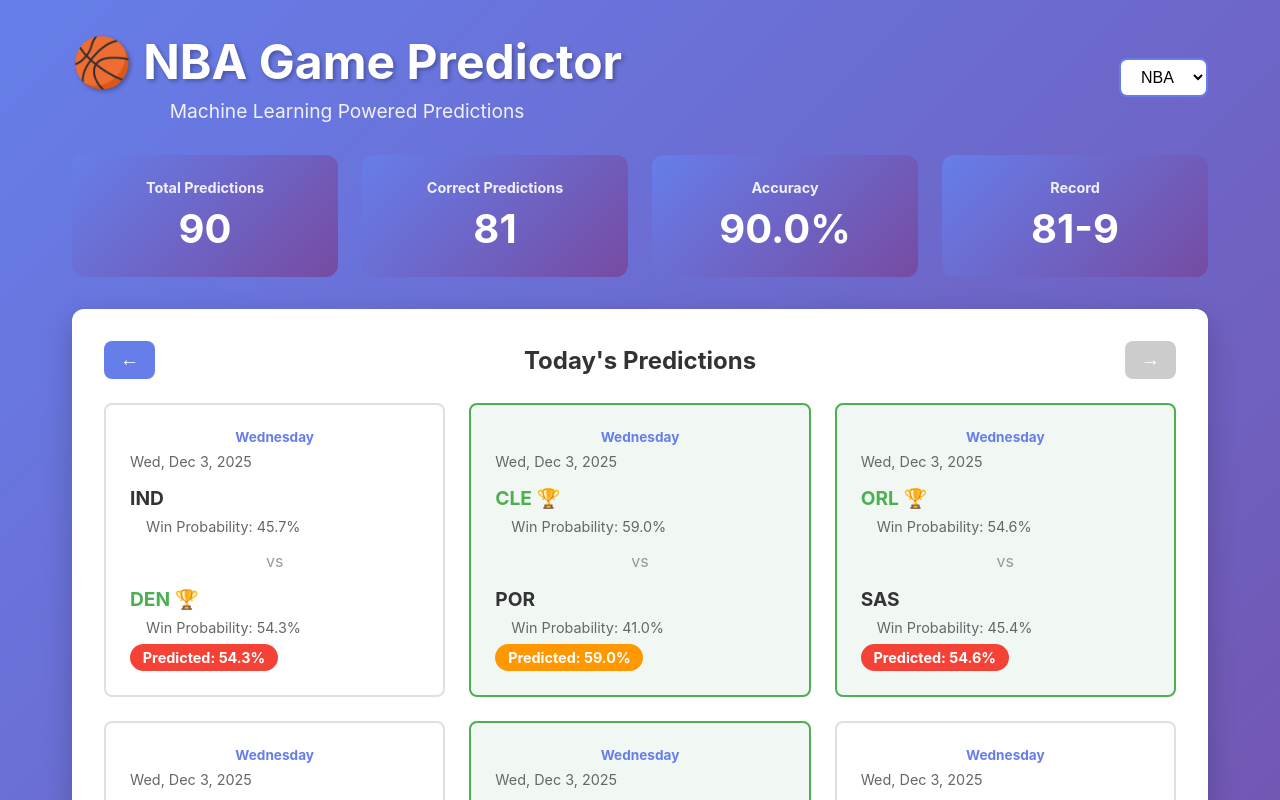
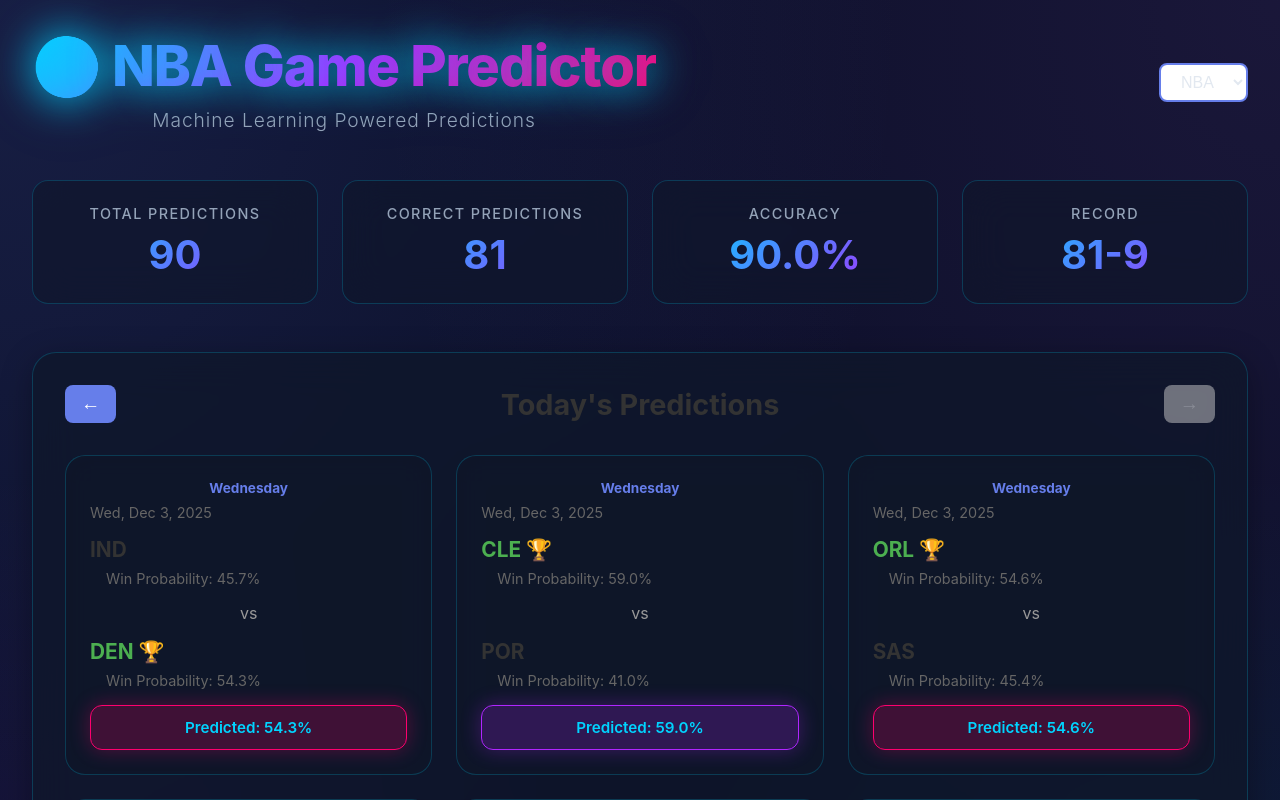
Before and after one commit to Fletcher15478/nba-game-predictor, a Next.js app: page / in a window 1280 px wide. Shown: the top 800 px of the page. Built offline with nearby package versions, Linux system fonts and the light colour scheme.

Commit message:
Add futuristic high-tech styling with neon effects, glassmorphism, and animations

```diff
--- a/app/globals.css
+++ b/app/globals.css
@@ -1,169 +1,405 @@
 * {
+  margin: 0;
+  padding: 0;
   box-sizing: border-box;
-  padding: 0;
-  margin: 0;
 }
 
-html,
+:root {
+  --primary-gradient: linear-gradient(135deg, #667eea 0%, #764ba2 100%);
+  --secondary-gradient: linear-gradient(135deg, #f093fb 0%, #f5576c 100%);
+  --tech-gradient: linear-gradient(135deg, #00d2ff 0%, #3a7bd5 100%);
+  --dark-bg: #0a0e27;
+  --card-bg: rgba(15, 23, 42, 0.8);
+  --glass-bg: rgba(255, 255, 255, 0.05);
+  --neon-blue: #00d4ff;
+  --neon-purple: #b026ff;
+  --neon-pink: #ff006e;
+}
+
 body {
-  max-width: 100vw;
-  overflow-x: hidden;
-  font-family: -apple-system, BlinkMacSystemFont, 'Segoe UI', 'Roboto', 'Oxygen',
-    'Ubuntu', 'Cantarell', 'Fira Sans', 'Droid Sans', 'Helvetica Neue',
-    sans-serif;
+  font-family: 'Inter', -apple-system, BlinkMacSystemFont, 'Segoe UI', 'Roboto', 'Oxygen',
+    'Ubuntu', 'Cantarell', 'Fira Sans', 'Droid Sans', 'Helvetica Neue', sans-serif;
   -webkit-font-smoothing: antialiased;
   -moz-osx-font-smoothing: grayscale;
-  background: linear-gradient(135deg, #667eea 0%, #764ba2 100%);
+  background: var(--dark-bg);
+  background-image:
+    radial-gradient(at 0% 0%, rgba(102, 126, 234, 0.15) 0px, transparent 50%),
+    radial-gradient(at 100% 0%, rgba(118, 75, 162, 0.15) 0px, transparent 50%),
+    radial-gradient(at 100% 100%, rgba(0, 212, 255, 0.15) 0px, transparent 50%),
+    radial-gradient(at 0% 100%, rgba(176, 38, 255, 0.15) 0px, transparent 50%);
   min-height: 100vh;
-}
-
-a {
-  color: inherit;
-  text-decoration: none;
+  color: #e2e8f0;
+  overflow-x: hidden;
 }
 
 .container {
-  max-width: 1200px;
+  max-width: 1400px;
   margin: 0 auto;
   padding: 2rem;
+  position: relative;
 }
 
-.card {
-  background: white;
-  border-radius: 12px;
-  padding: 2rem;
-  box-shadow: 0 10px 30px rgba(0, 0, 0, 0.2);
-  margin-bottom: 2rem;
+/* Animated background particles */
+.container::before {
+  content: '';
+  position: fixed;
+  top: 0;
+  left: 0;
+  width: 100%;
+  height: 100%;
+  background-image:
+    radial-gradient(2px 2px at 20% 30%, rgba(0, 212, 255, 0.3), transparent),
+    radial-gradient(2px 2px at 60% 70%, rgba(176, 38, 255, 0.3), transparent),
+    radial-gradient(1px 1px at 50% 50%, rgba(255, 255, 255, 0.2), transparent);
+  background-size: 200% 200%;
+  animation: particleMove 20s ease infinite;
+  pointer-events: none;
+  z-index: 0;
+}
+
+@keyframes particleMove {
+  0%, 100% { background-position: 0% 0%, 100% 100%, 50% 50%; }
+  50% { background-position: 100% 100%, 0% 0%, 50% 50%; }
 }
 
 .header {
   text-align: center;
-  color: white;
-  margin-bottom: 2rem;
+  margin-bottom: 3rem;
+  position: relative;
+  z-index: 1;
 }
 
 .header h1 {
-  font-size: 3rem;
+  font-size: 3.5rem;
+  font-weight: 800;
+  background: linear-gradient(135deg, #00d4ff 0%, #b026ff 50%, #ff006e 100%);
+  -webkit-background-clip: text;
+  -webkit-text-fill-color: transparent;
+  background-clip: text;
   margin-bottom: 0.5rem;
-  text-shadow: 2px 2px 4px rgba(0, 0, 0, 0.3);
+  text-shadow: 0 0 40px rgba(0, 212, 255, 0.5);
+  letter-spacing: -0.02em;
+  animation: glow 3s ease-in-out infinite alternate;
+}
+
+@keyframes glow {
+  from {
+    filter: drop-shadow(0 0 20px rgba(0, 212, 255, 0.5));
+  }
+  to {
+    filter: drop-shadow(0 0 30px rgba(176, 38, 255, 0.8));
+  }
 }
 
 .header p {
   font-size: 1.2rem;
-  opacity: 0.9;
+  color: #94a3b8;
+  font-weight: 300;
+  letter-spacing: 0.05em;
+}
+
+/* League selector */
+.header select {
+  padding: 0.75rem 1.5rem;
+  font-size: 1rem;
+  border-radius: 12px;
+  border: 2px solid rgba(0, 212, 255, 0.3);
+  background: rgba(15, 23, 42, 0.9);
+  backdrop-filter: blur(10px);
+  color: #e2e8f0;
+  cursor: pointer;
+  transition: all 0.3s ease;
+  font-weight: 500;
+}
+
+.header select:hover {
+  border-color: var(--neon-blue);
+  box-shadow: 0 0 20px rgba(0, 212, 255, 0.3);
+  transform: translateY(-2px);
+}
+
+.header select:focus {
+  outline: none;
+  border-color: var(--neon-purple);
+  box-shadow: 0 0 30px rgba(176, 38, 255, 0.5);
 }
 
 .stats-grid {
   display: grid;
-  grid-template-columns: repeat(auto-fit, minmax(250px, 1fr));
+  grid-template-columns: repeat(auto-fit, minmax(200px, 1fr));
   gap: 1.5rem;
-  margin-bottom: 2rem;
+  margin-bottom: 3rem;
+  position: relative;
+  z-index: 1;
 }
 
 .stat-card {
-  background: linear-gradient(135deg, #667eea 0%, #764ba2 100%);
-  color: white;
+  background: rgba(15, 23, 42, 0.6);
+  backdrop-filter: blur(20px);
+  border: 1px solid rgba(0, 212, 255, 0.2);
+  border-radius: 16px;
   padding: 1.5rem;
-  border-radius: 12px;
   text-align: center;
+  transition: all 0.3s ease;
+  position: relative;
+  overflow: hidden;
+}
+
+.stat-card::before {
+  content: '';
+  position: absolute;
+  top: 0;
+  left: -100%;
+  width: 100%;
+  height: 100%;
+  background: linear-gradient(90deg, transparent, rgba(0, 212, 255, 0.1), transparent);
+  transition: left 0.5s ease;
+}
+
+.stat-card:hover::before {
+  left: 100%;
+}
+
+.stat-card:hover {
+  transform: translateY(-5px);
+  border-color: var(--neon-blue);
+  box-shadow: 0 10px 40px rgba(0, 212, 255, 0.3);
 }
 
 .stat-card h3 {
   font-size: 0.9rem;
-  opacity: 0.9;
+  color: #94a3b8;
   margin-bottom: 0.5rem;
+  font-weight: 500;
+  text-transform: uppercase;
+  letter-spacing: 0.1em;
 }
 
 .stat-card .value {
   font-size: 2.5rem;
-  font-weight: bold;
+  font-weight: 700;
+  background: linear-gradient(135deg, #00d4ff 0%, #b026ff 100%);
+  -webkit-background-clip: text;
+  -webkit-text-fill-color: transparent;
+  background-clip: text;
+}
+
+.card {
+  background: rgba(15, 23, 42, 0.7);
+  backdrop-filter: blur(20px);
+  border: 1px solid rgba(0, 212, 255, 0.2);
+  border-radius: 24px;
+  padding: 2rem;
+  margin-bottom: 2rem;
+  position: relative;
+  z-index: 1;
+  box-shadow: 0 8px 32px rgba(0, 0, 0, 0.3);
+  transition: all 0.3s ease;
+}
+
+.card:hover {
+  border-color: rgba(176, 38, 255, 0.4);
+  box-shadow: 0 12px 48px rgba(176, 38, 255, 0.2);
+}
+
+.card h2 {
+  font-size: 1.8rem;
+  font-weight: 700;
+  margin-bottom: 1.5rem;
+  color: #e2e8f0;
+  text-align: center;
 }
 
 .predictions-grid {
   display: grid;
-  grid-template-columns: repeat(auto-fill, minmax(300px, 1fr));
+  grid-template-columns: repeat(auto-fill, minmax(320px, 1fr));
   gap: 1.5rem;
+  margin-top: 2rem;
 }
 
 .prediction-card {
-  border: 2px solid #e0e0e0;
-  border-radius: 8px;
+  background: rgba(15, 23, 42, 0.8);
+  backdrop-filter: blur(15px);
+  border: 1px solid rgba(0, 212, 255, 0.2);
+  border-radius: 20px;
   padding: 1.5rem;
-  transition: transform 0.2s, box-shadow 0.2s;
+  transition: all 0.3s cubic-bezier(0.4, 0, 0.2, 1);
+  position: relative;
+  overflow: hidden;
+}
+
+.prediction-card::before {
+  content: '';
+  position: absolute;
+  top: 0;
+  left: 0;
+  right: 0;
+  height: 3px;
+  background: linear-gradient(90deg, #00d4ff, #b026ff, #ff006e);
+  transform: scaleX(0);
+  transition: transform 0.3s ease;
+}
+
+.prediction-card:hover::before {
+  transform: scaleX(1);
 }
 
 .prediction-card:hover {
-  transform: translateY(-4px);
-  box-shadow: 0 8px 20px rgba(0, 0, 0, 0.15);
-}
-
-.prediction-card.winner {
-  border-color: #4caf50;
-  background: #f1f8f4;
+  transform: translateY(-8px) scale(1.02);
+  border-color: var(--neon-blue);
+  box-shadow:
+    0 20px 60px rgba(0, 212, 255, 0.3),
+    0 0 0 1px rgba(0, 212, 255, 0.1),
+    inset 0 0 30px rgba(176, 38, 255, 0.1);
 }
 
 .team-name {
-  font-size: 1.2rem;
-  font-weight: bold;
+  font-size: 1.3rem;
+  font-weight: 700;
   margin-bottom: 0.5rem;
+  color: #e2e8f0;
 }
 
 .confidence {
-  display: inline-block;
-  padding: 0.3rem 0.8rem;
-  border-radius: 20px;
-  font-size: 0.9rem;
-  font-weight: bold;
-  margin-top: 0.5rem;
+  margin-top: 1rem;
+  padding: 0.75rem;
+  border-radius: 12px;
+  text-align: center;
+  font-weight: 600;
+  font-size: 0.95rem;
+  background: rgba(0, 212, 255, 0.1);
+  border: 1px solid rgba(0, 212, 255, 0.3);
+  color: var(--neon-blue);
 }
 
 .confidence.high {
-  background: #4caf50;
-  color: white;
+  background: rgba(0, 212, 255, 0.2);
+  border-color: var(--neon-blue);
+  box-shadow: 0 0 20px rgba(0, 212, 255, 0.3);
 }
 
 .confidence.medium {
-  background: #ff9800;
-  color: white;
+  background: rgba(176, 38, 255, 0.2);
+  border-color: var(--neon-purple);
+  box-shadow: 0 0 20px rgba(176, 38, 255, 0.3);
 }
 
 .confidence.low {
-  background: #f44336;
-  color: white;
+  background: rgba(255, 0, 110, 0.2);
+  border-color: var(--neon-pink);
+  box-shadow: 0 0 20px rgba(255, 0, 110, 0.3);
 }
 
-.loading {
+button {
+  transition: all 0.3s ease;
+  font-weight: 600;
+}
+
+button:hover:not(:disabled) {
+  transform: scale(1.1);
+  box-shadow: 0 0 30px rgba(0, 212, 255, 0.5);
+}
+
+button:disabled {
+  opacity: 0.5;
+  cursor: not-allowed;
+}
+
+.btn {
+  background: linear-gradient(135deg, #00d4ff 0%, #b026ff 100%);
+  color: white;
+  border: none;
+  padding: 0.75rem 2rem;
+  border-radius: 12px;
+  font-size: 1rem;
+  cursor: pointer;
+  font-weight: 600;
+  box-shadow: 0 4px 20px rgba(0, 212, 255, 0.4);
+}
+
+.btn:hover {
+  box-shadow: 0 6px 30px rgba(176, 38, 255, 0.6);
+  transform: translateY(-2px);
+}
+
+.loading, .error {
   text-align: center;
-  padding: 2rem;
-  color: white;
+  padding: 3rem;
   font-size: 1.2rem;
+  color: #94a3b8;
 }
 
 .error {
-  background: #ffebee;
-  color: #c62828;
-  padding: 1rem;
-  border-radius: 8px;
-  margin: 1rem 0;
+  color: #ff006e;
+  background: rgba(255, 0, 110, 0.1);
+  border: 1px solid rgba(255, 0, 110, 0.3);
+  border-radius: 12px;
+  margin: 2rem 0;
 }
 
-.btn {
-  background: linear-gradient(135deg, #667eea 0%, #764ba2 100%);
-  color: white;
-  border: none;
-  padding: 0.8rem 2rem;
-  border-radius: 8px;
-  font-size: 1rem;
-  font-weight: bold;
-  cursor: pointer;
-  transition: transform 0.2s, box-shadow 0.2s;
+/* Navigation arrows */
+button[style*="background: #667eea"] {
+  background: linear-gradient(135deg, #00d4ff 0%, #b026ff 100%) !important;
+  box-shadow: 0 4px 20px rgba(0, 212, 255, 0.4) !important;
 }
 
-.btn:hover {
-  transform: translateY(-2px);
-  box-shadow: 0 4px 12px rgba(0, 0, 0, 0.3);
+button[style*="background: #667eea"]:hover:not(:disabled) {
+  box-shadow: 0 6px 30px rgba(176, 38, 255, 0.6) !important;
+  transform: scale(1.1) !important;
 }
 
-.btn:active {
-  transform: translateY(0);
+/* Winner badge */
+.prediction-card .winner-badge {
+  background: linear-gradient(135deg, #00d4ff 0%, #b026ff 100%);
+  color: white;
+  padding: 0.5rem 1rem;
+  border-radius: 20px;
+  font-size: 0.9rem;
+  font-weight: 600;
+  margin-bottom: 1rem;
+  text-align: center;
+  box-shadow: 0 4px 20px rgba(0, 212, 255, 0.4);
+  animation: pulse 2s ease-in-out infinite;
 }
+
+@keyframes pulse {
+  0%, 100% {
+    box-shadow: 0 4px 20px rgba(0, 212, 255, 0.4);
+  }
+  50% {
+    box-shadow: 0 4px 30px rgba(176, 38, 255, 0.6);
+  }
+}
+
+/* Scrollbar styling */
+::-webkit-scrollbar {
+  width: 10px;
+}
+
+::-webkit-scrollbar-track {
+  background: rgba(15, 23, 42, 0.5);
+}
+
+::-webkit-scrollbar-thumb {
+  background: linear-gradient(135deg, #00d4ff 0%, #b026ff 100%);
+  border-radius: 5px;
+}
+
+::-webkit-scrollbar-thumb:hover {
+  background: linear-gradient(135deg, #b026ff 0%, #ff006e 100%);
+}
+
+/* Responsive */
+@media (max-width: 768px) {
+  .header h1 {
+    font-size: 2.5rem;
+  }
+
+  .predictions-grid {
+    grid-template-columns: 1fr;
+  }
+
+  .stats-grid {
+    grid-template-columns: repeat(2, 1fr);
+  }
+}
--- a/app/page.tsx
+++ b/app/page.tsx
@@ -318,15 +318,7 @@
                 </div>
 
                 {isPast && actualWinner && (
-                  <div style={{
-                    marginBottom: '1rem',
-                    padding: '0.5rem',
-                    background: '#e8f5e9',
-                    borderRadius: '8px',
-                    textAlign: 'center',
-                    fontWeight: 'bold',
-                    color: '#2e7d32'
-                  }}>
+                  <div className="winner-badge">
                     Winner: {actualWinner} ✓
                   </div>
                 )}
```
